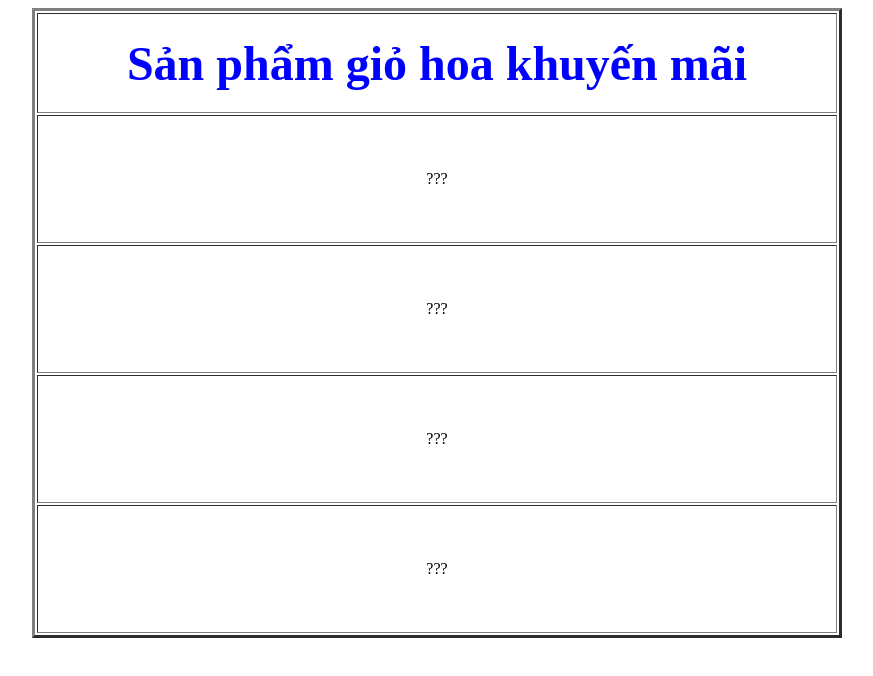
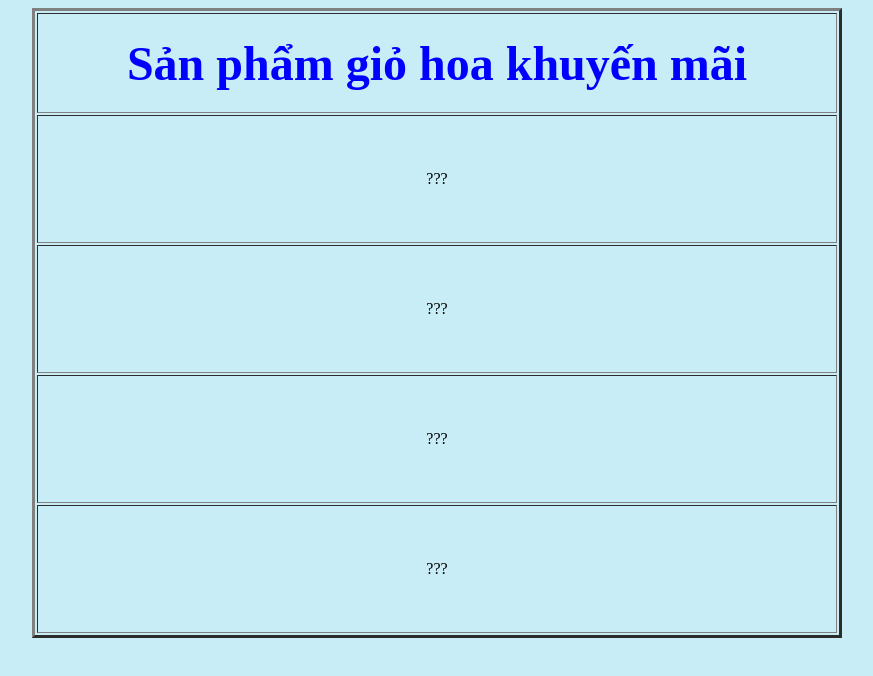
Before and after one commit to haidinh2019/serverhai, a website: page webapp/home.html in a window 1280 px wide. Shown: the whole page, without its empty margins (203-1076 px from the left). Drawn offline with Linux system fonts and the light colour scheme.

Commit message:
Update home.html

```diff
--- a/webapp/home.html
+++ b/webapp/home.html
@@ -1,5 +1,5 @@
 <html>
-  <body>
+  <body style="background-color:#C9EDF6;">
     <table align="center" border="3" width="810" height="630" background="D:\bg.jpg" >
 
        <tr>
```
